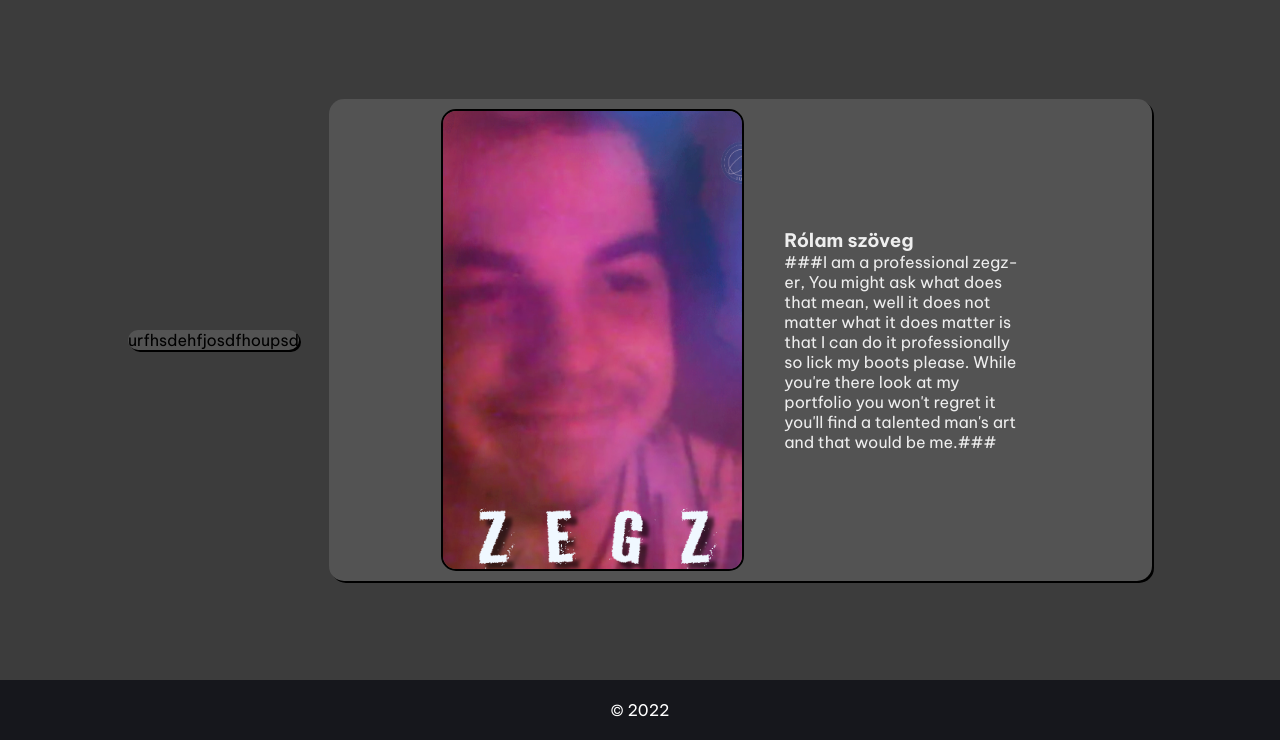
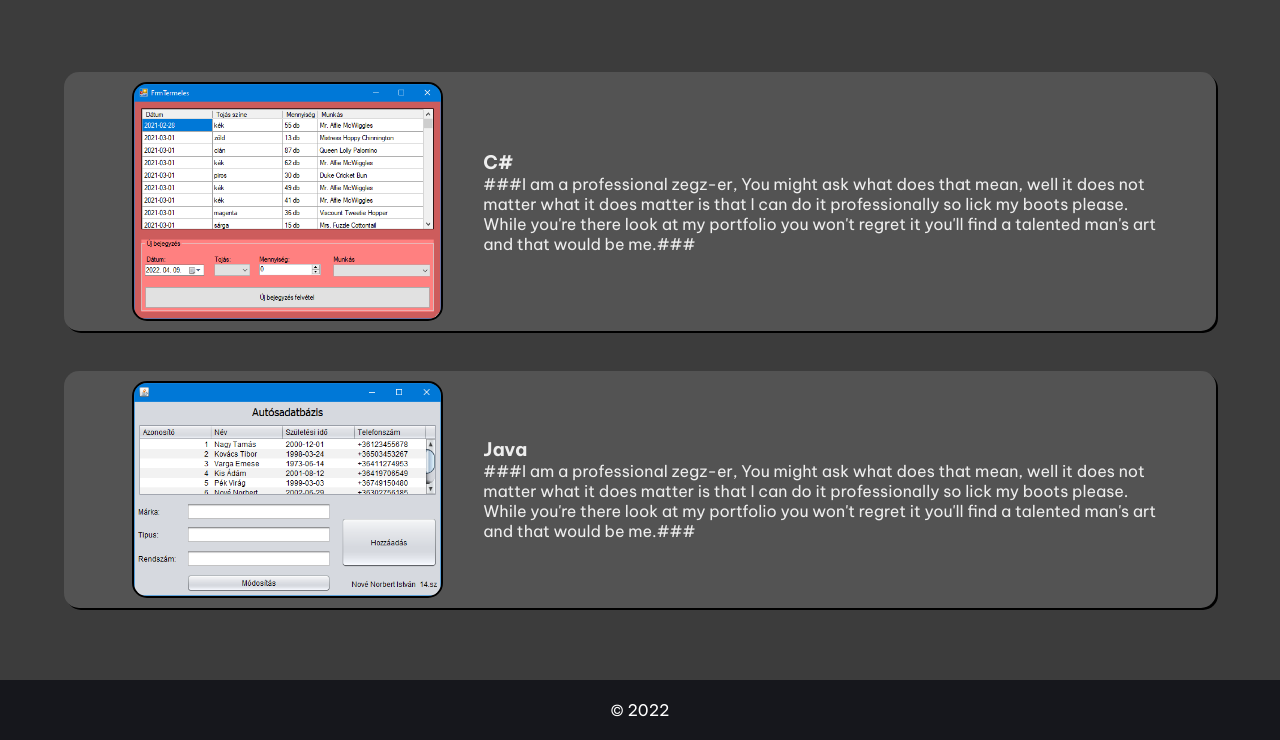
Before and after one commit to Pityuwarrior/Szakdolgozat, a PHP site: template Codes/front/pages/programming.php in a window 1280 px wide. Shown: the part 60-800 px from the top of the page. Run offline with PHP 8.4, Linux system fonts and the light colour scheme; the template is opened without the code that fills it, so the values that code supplies are empty.

Commit message:
2022.04.09

```diff
--- a/Codes/front/CSS/style.css
+++ b/Codes/front/CSS/style.css
@@ -142,17 +142,20 @@ a:hover{
     height: 100vh;
     padding: 10%;
 }
-.flex_hobby, .flex_inner, .flex_programming{
+.flex_hobby, .flex_inner, .flex_programming_c, .flex_programming_java, .flex_webdevelop{
     display: flex;
     box-sizing: border-box;
     margin: auto;
     align-items: center;
     justify-content: center;
     gap: 30px;
-    padding-left: 10%;
-    padding-right: 10%;
+    padding-left: 5%;
+    padding-right: 5%;
 }
-.flex_inner, .flex_progtext{
+.flex_programming_c{
+    margin-bottom: 40px;
+}
+.flex_inner{
     display: flex;
     box-sizing: border-box;
     margin: auto;
@@ -169,8 +172,8 @@ a:hover{
     padding-right: 30px;
     flex-basis: 80%;
 }
-.flex_programming .flex_progtext{
-
+.flex_progtext, .flex_webtext{
+    color: rgb(238, 238, 238);;
 }
 .flex_inner .flex_video_outer{
     flex-basis: 100%;
@@ -203,7 +206,7 @@ a:hover{
     display: block;
     border-radius: 15px;
     border: 2px solid #000000;
-    max-width: 400px;
+    max-width: 500px;
     width: 100%;
 }
 .checkbtn{
@@ -330,11 +333,17 @@ footer p{
         border: unset;
         box-shadow: none;
     }
-    .text_item{
+    .text_item, .flex_progtext, .flex_webtext{
         background-color: #535353;
         box-shadow: 2px 2px black;
         padding: 20px;
         margin-top: 20px;
         margin-bottom: 20px;
     }
+    .flex_progtext, .flex_webtext{
+        border-radius: 15px;
+        background-color: #535353;
+        box-shadow: 2px 2px black;
+    }
+
 }
--- a/Codes/front/pages/programming.php
+++ b/Codes/front/pages/programming.php
@@ -1,12 +1,19 @@
-<section class = "flex_programming">
-    <div class = "flex_progtext">
-        <p>urfhsdehfjosdfhoupsd</p>
-    </div>
+<section class = "flex_programming_c">
     <div class = "flex_inner">
-        <div class = "pic_item"><img src = "./front/Resources/img/p_aboutme.png" alt = "me"></div>
-        <div class = "text_item">
-             <h3>Rólam szöveg</h3>
-             <p>###I am a professional zegz-er, You might ask what does that mean, well it does not matter what it does matter is that I can do it professionally so lick my boots please. While you're there look at my portfolio you won't regret it you'll find a talented man's art and that would be me.###</p>
-         </div>
+            <div class = "pic_item"><a href="https://github.com/Pityuwarrior/Tojasgyar_NNI" target="_blank"><img src = "./front/Resources/img/C.png" title = "Repository"></a></div>
+            <div class = "flex_progtext">
+                <h3>C#</h3>
+                <p>###I am a professional zegz-er, You might ask what does that mean, well it does not matter what it does matter is that I can do it professionally so lick my boots please. While you're there look at my portfolio you won't regret it you'll find a talented man's art and that would be me.###</p>
+            </div>
+        </div>
     </div>
 </section>
+<section class = "flex_programming_java">
+<div class = "flex_inner">
+            <div class = "pic_item"><a href="https://github.com/Pityuwarrior/Java_car_project" target="_blank"><img src = "./front/Resources/img/Java.png" title = "Repository"></a></div>
+            <div class = "flex_progtext">
+                <h3>Java</h3>
+                <p>###I am a professional zegz-er, You might ask what does that mean, well it does not matter what it does matter is that I can do it professionally so lick my boots please. While you're there look at my portfolio you won't regret it you'll find a talented man's art and that would be me.###</p>
+            </div>
+        </div>
+</section>
```
Also changed, not shown: Codes/front/pages/web_develop.php (+9 -0 lines), Codes/front/Resources/img/C.png (added), Codes/front/Resources/img/Java.png (added), Codes/front/Resources/img/web.png (added), 1 other file.
